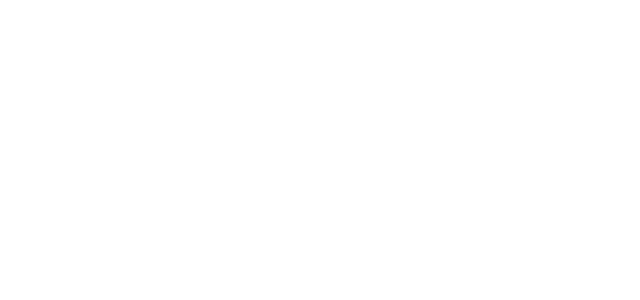
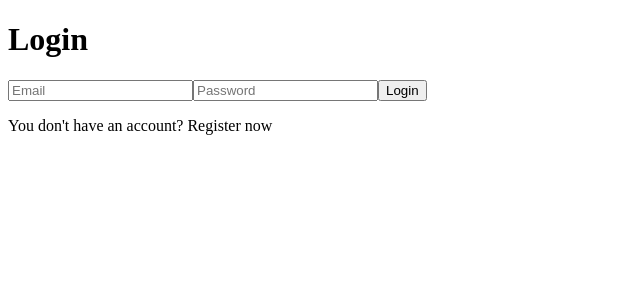
Before and after one commit to marcoglp98/justalogin, a React (Create React App) app in the folder client/: page / in a window 1280 px wide. Before the commit this address had no page. Shown: the top 300 px of the page, without its empty margins (0-640 px from the left). Built offline with nearby package versions, Linux system fonts and the light colour scheme; the HTML template or start-up script is replaced by a standard one.

Commit message:
add initial dashboard component

```diff
--- a/client/src/App.tsx
+++ b/client/src/App.tsx
@@ -1,14 +1,20 @@
 import { BrowserRouter, Routes, Route } from "react-router-dom";
+
 import Login from "./pages/Login";
 import Register from "./pages/Register";
+import Dashboard from "./pages/Dashboard";
 
 const App = () => {
-  return <BrowserRouter>
-  <Routes>
-  <Route path="/login" Component={Login}></Route>
-  <Route path="/register" Component={Register}></Route>
-  </Routes>
-  </BrowserRouter>;
+  return (
+    <BrowserRouter>
+      <Routes>
+        <Route path="/" Component={Login}></Route>
+        <Route path="/login" Component={Login}></Route>
+        <Route path="/register" Component={Register}></Route>
+        <Route path="/dashboard" Component={Dashboard}></Route>
+      </Routes>
+    </BrowserRouter>
+  );
 };
 
 export default App;
--- /dev/null
+++ b/client/src/pages/Dashboard.tsx
@@ -0,0 +1,13 @@
+import {useEffect, useState} from "react"
+import axios from "axios"
+
+const Dashboard = () => {
+   const [user, setUser] = useState("")
+
+
+    return <div>
+        <h1>Well done </h1>
+    </div>
+}
+
+export default Dashboard;
--- a/client/src/pages/Login.tsx
+++ b/client/src/pages/Login.tsx
@@ -7,22 +7,24 @@
   const [email, setEmail] = useState("");
   const [password, setPassword] = useState("");
 
+  function goRegister() {
+    navigate("/register");
+  }
+
   async function loginUser(event: any) {
     event.preventDefault();
 
-
-    const response = axios.post('http://localhost:8000/api/login', {
+    const response = axios.post("http://localhost:8000/api/login", {
       email,
-      password
+      password,
     });
 
     const data: any = (await response).data;
     console.log(data);
     if (data.user) {
-      alert("Logged in!");
-      navigate('/dashboard');
+      navigate("/dashboard");
     } else {
-      alert('Check your email and password');
+      alert("Check your email and password");
     }
   }
 
@@ -44,6 +46,12 @@
         />
         <input type="submit" value="Login" />
       </form>
+      <div>
+        <p>
+          You don't have an account?{" "}
+          <span onClick={goRegister}>Register now</span>
+        </p>
+      </div>
     </div>
   );
 };
```
